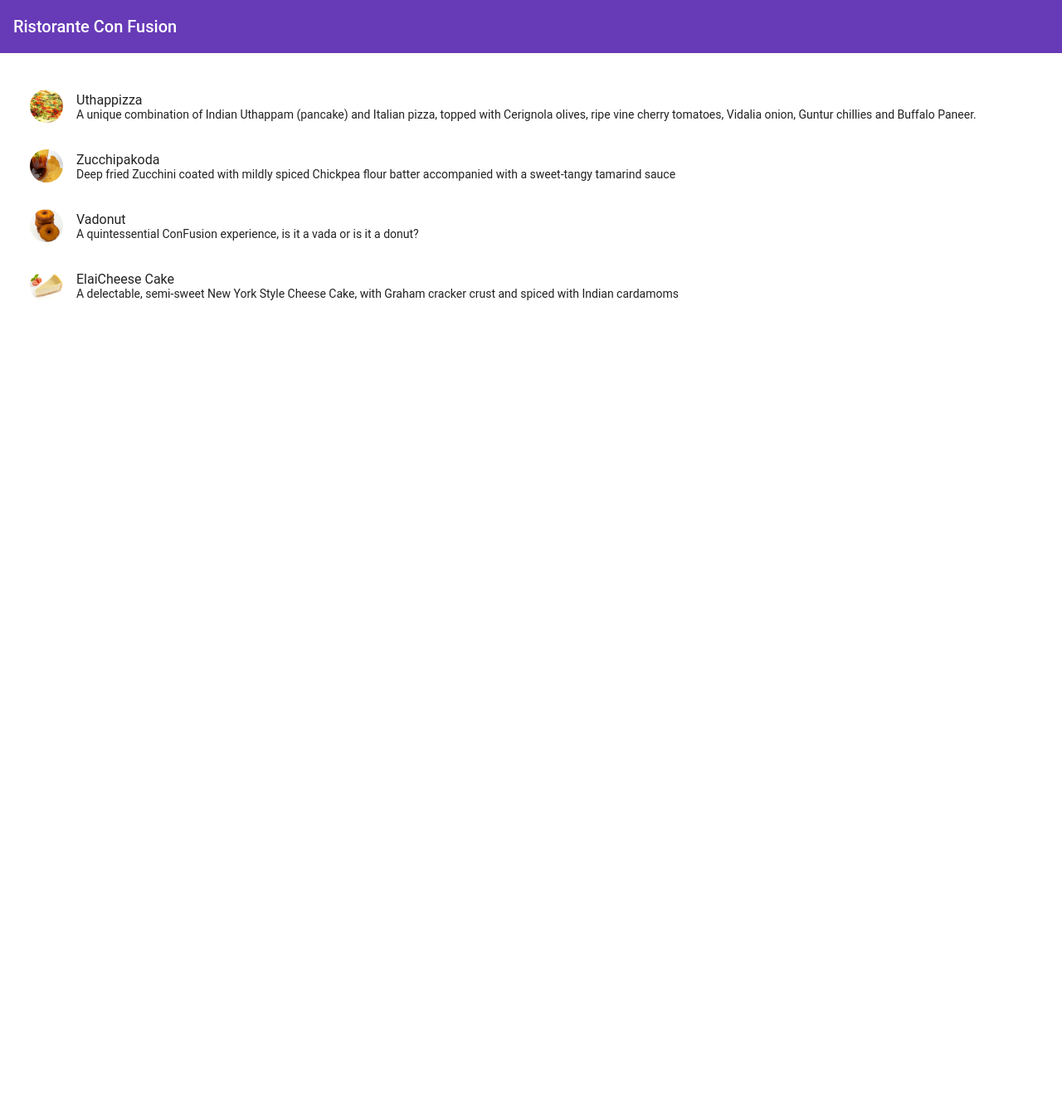
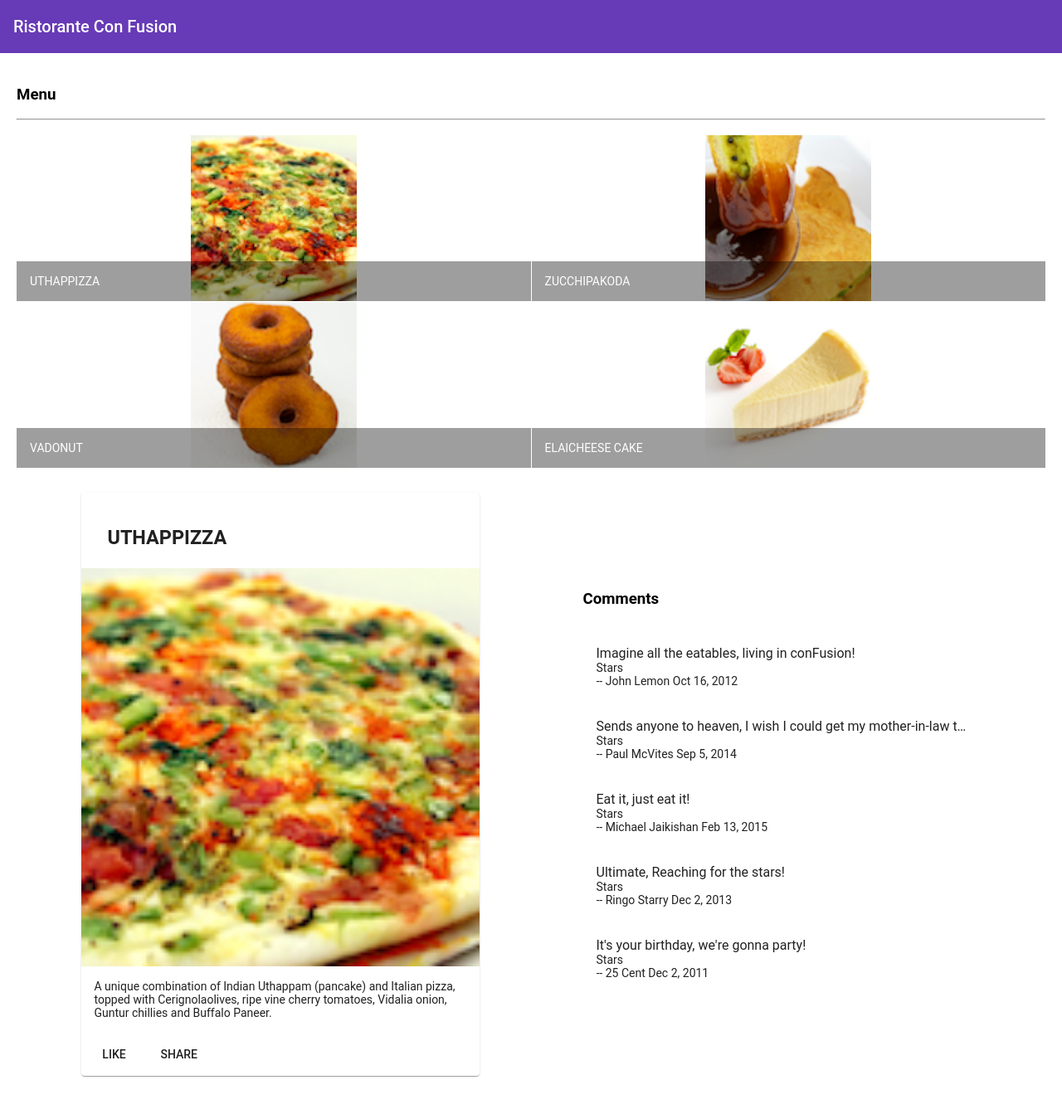
Before and after one commit to talhanousher/angular-project, an Angular app: page / in a window 1280 px wide. Shown: the whole page at 83% size. Before the commit the page ends 800 px from the top, so only its background shows below. Built offline with nearby package versions, Linux system fonts and the light colour scheme.

Commit message:
adding dishsetail component and dish comments

```diff
--- /dev/null
+++ b/src/app/dishdetail/dishdetail.component.html
@@ -0,0 +1,39 @@
+<div class="container" fxLayout="row" fxLayout.sm="column" fxLayout.xs="column" fxLayoutAlign.gt-md="space-around center"
+  fxLayoutGap="10px" fxLayoutGap.xs="0">
+
+  <div fxFlex="40">
+    <mat-card *ngIf="dish">
+      <mat-card-header>
+        <mat-card-title>
+          <h3>{{dish.name | uppercase}}</h3>
+        </mat-card-title>
+      </mat-card-header>
+      <img mat-card-image src={{dish.image}} alt={{dish.name}}>
+      <mat-card-content>
+        <p>{{dish.description}}
+        </p>
+      </mat-card-content>
+      <mat-card-actions>
+        <button mat-button>LIKE</button>
+        <button mat-button>SHARE</button>
+      </mat-card-actions>
+    </mat-card>
+  </div>
+
+  <div fxFlex="40">
+    <h3>Comments</h3>
+    <mat-list>
+      <mat-list-item *ngFor="let item of dish.comments">
+        <!-- <mat-icon matListIcon>folder</mat-icon> -->
+        <h3 matLine> {{item.comment}} </h3>
+        <h3 matLine> {{item.ratings}} Stars </h3>
+
+        <p matLine>
+          <span class="demo-2"> -- {{item.author}} </span>
+          <span> {{item.date|date}} </span>
+        </p>
+      </mat-list-item>
+    </mat-list>
+  </div>
+
+</div>
--- /dev/null
+++ b/src/app/dishdetail/dishdetail.component.ts
@@ -0,0 +1,57 @@
+import { Component, OnInit } from '@angular/core';
+const DISH = {
+  id: '0',
+  name: 'Uthappizza',
+  image: '/assets/images/uthappizza.png',
+  category: 'mains',
+  featured: true,
+  label: 'Hot',
+  price: '4.99',
+  // tslint:disable-next-line:max-line-length
+  description: 'A unique combination of Indian Uthappam (pancake) and Italian pizza, topped with Cerignolaolives, ripe vine cherry tomatoes, Vidalia onion, Guntur chillies and Buffalo Paneer.',
+  comments: [
+    {
+      rating: 5,
+      comment: 'Imagine all the eatables, living in conFusion!',
+      author: 'John Lemon',
+      date: '2012-10-16T17:57:28.556094Z'
+    },
+    {
+      rating: 4,
+      comment: 'Sends anyone to heaven, I wish I could get my mother-in-law to eat it!',
+      author: 'Paul McVites',
+      date: '2014-09-05T17:57:28.556094Z'
+    },
+    {
+      rating: 3,
+      comment: 'Eat it, just eat it!',
+      author: 'Michael Jaikishan',
+      date: '2015-02-13T17:57:28.556094Z'
+    },
+    {
+      rating: 4,
+      comment: 'Ultimate, Reaching for the stars!',
+      author: 'Ringo Starry',
+      date: '2013-12-02T17:57:28.556094Z'
+    },
+    {
+      rating: 2,
+      comment: 'It\'s your birthday, we\'re gonna party!',
+      author: '25 Cent',
+      date: '2011-12-02T17:57:28.556094Z'
+    }
+  ]
+};
+@Component({
+  selector: 'app-dishdetail',
+  templateUrl: './dishdetail.component.html',
+  styleUrls: ['./dishdetail.component.scss']
+})
+export class DishdetailComponent implements OnInit {
+  dish = DISH;
+  constructor() { }
+
+  ngOnInit() {
+  }
+
+}
--- a/src/app/menu/menu.component.html
+++ b/src/app/menu/menu.component.html
@@ -1,15 +1,22 @@
-<div class="container"
-     fxLayout="column"
-     fxLayoutGap="10px">
+<div class="container" fxLayout="column" fxLayoutGap="10px">
+  <div fxFlex>
+    <div>
+      <h3>Menu</h3>
+      <hr>
+    </div>
+  </div>
 
-  <mat-list fxFlex>
-    <mat-list-item *ngFor="let dish of dishes">
-      <img matListAvatar src={{dish.image}} alt={{dish.name}}>
-      <h1 matLine> {{dish.name}} </h1>
-      <p matLine>
-        <span> {{dish.description}} </span>
-      </p>
-    </mat-list-item>
-  </mat-list>
-
+  <div fxFlex>
+    <mat-grid-list cols="2" rowHeight="200px">
+      <mat-grid-tile *ngFor="let dish of dishes">
+        <img height="200px" src={{dish.image}} alt={{dish.name}}>
+        <mat-grid-tile-footer>
+          <h1>{{dish.name | uppercase}}</h1>
+        </mat-grid-tile-footer>
+      </mat-grid-tile>
+    </mat-grid-list>
+  </div>
+  <div fxFlex *ngIf="selectedDish">
+    <app-dishdetail></app-dishdetail>
+  </div>
 </div>
--- a/src/app/menu/menu.component.ts
+++ b/src/app/menu/menu.component.ts
@@ -1,13 +1,7 @@
 import { Component, OnInit } from '@angular/core';
 import { Dish } from '../shared/dish';
 
-@Component({
-  selector: 'app-menu',
-  templateUrl: './menu.component.html',
-  styleUrls: ['./menu.component.scss']
-})
-export class MenuComponent implements OnInit {
-  dishes: Dish[] = [
+const DISHES: Dish[] = [
   {
     id: '0',
     name: 'Uthappizza',
@@ -50,8 +44,15 @@
     description: 'A delectable, semi-sweet New York Style Cheese Cake, with Graham cracker crust and spiced with Indian cardamoms'
   }
 ];
+@Component({
+  selector: 'app-menu',
+  templateUrl: './menu.component.html',
+  styleUrls: ['./menu.component.scss']
+})
+export class MenuComponent implements OnInit {
+  dishes = DISHES;
+  selectedDish = this.dishes[0];
   constructor() { }
-
   ngOnInit() {
   }
 
```
Also changed, not shown: src/app/app.module.ts (+9 -2 lines), src/app/dishdetail/dishdetail.component.scss (added), 1 other file (tests, documents, lock files or other folders). Lines whose indentation alone changed are shown as unchanged.
